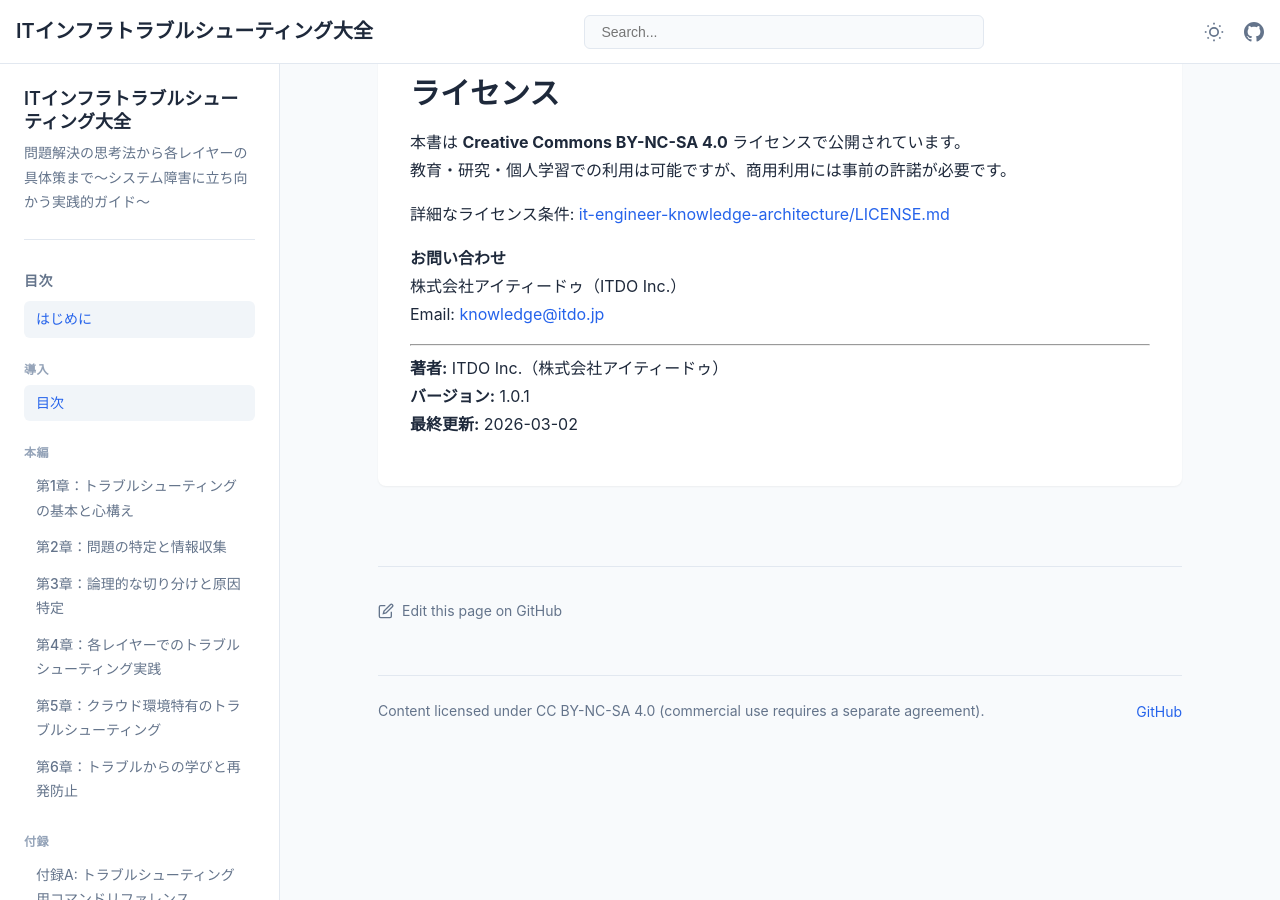
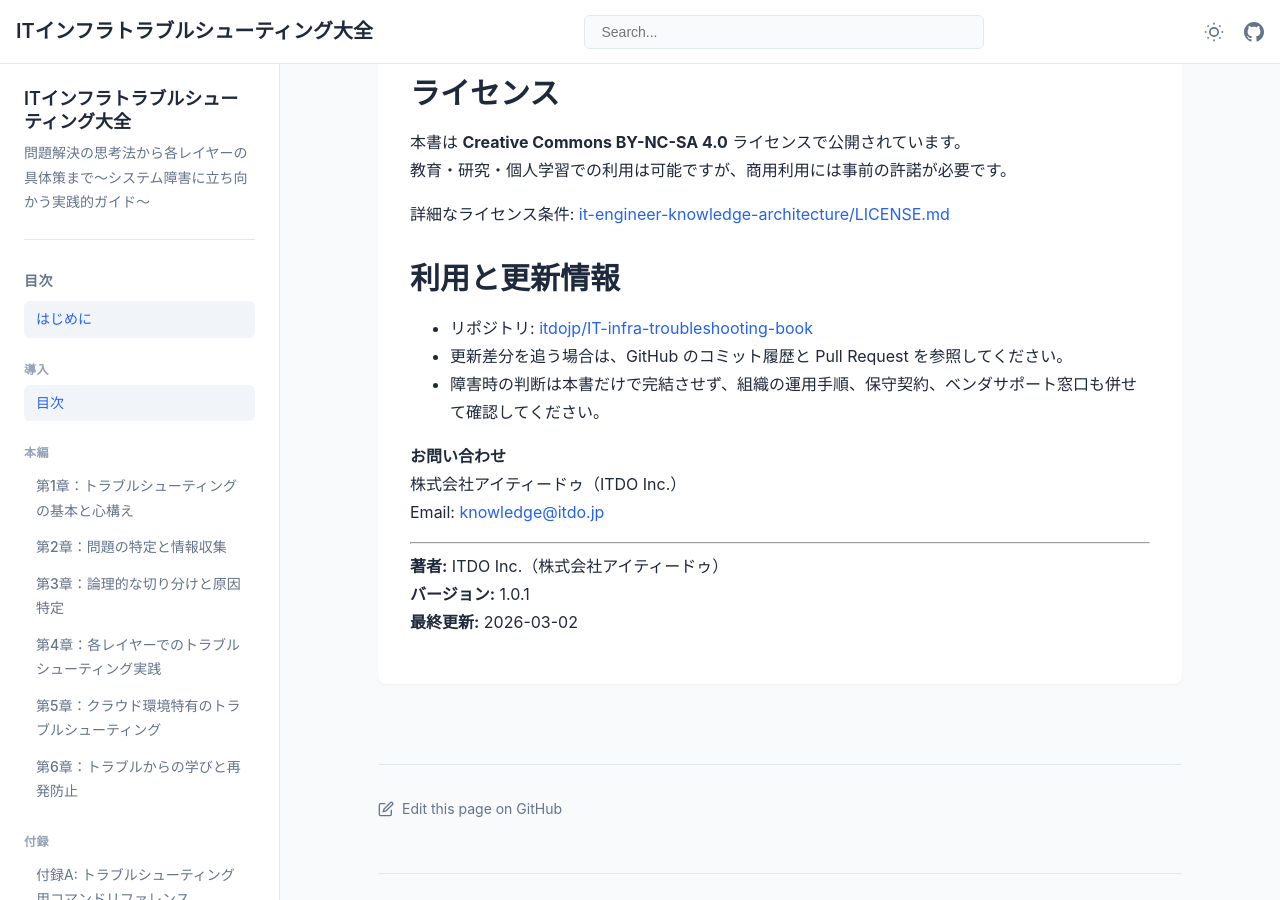
Before and after one commit to itdojp/IT-infra-troubleshooting-book, a Jekyll site: the page built from docs/index.md, in a window 1280 px wide and 900 px high, scrolled down 3211 px. Built offline with Jekyll 4.4.1, drawn with Linux system fonts in a browser that asks for light colours.

Commit message:
docs: improve troubleshooting index guidance

```diff
--- a/docs/index.md
+++ b/docs/index.md
@@ -94,6 +94,12 @@ ITインフラの設計・構築・運用に20年以上携わり、大規模シ
 
 詳細なライセンス条件: [it-engineer-knowledge-architecture/LICENSE.md](https://github.com/itdojp/it-engineer-knowledge-architecture/blob/main/LICENSE.md)
 
+## 利用と更新情報
+
+- リポジトリ: [itdojp/IT-infra-troubleshooting-book](https://github.com/itdojp/IT-infra-troubleshooting-book)
+- 更新差分を追う場合は、GitHub のコミット履歴と Pull Request を参照してください。
+- 障害時の判断は本書だけで完結させず、組織の運用手順、保守契約、ベンダサポート窓口も併せて確認してください。
+
 **お問い合わせ**
 株式会社アイティードゥ（ITDO Inc.）
 Email: [knowledge@itdo.jp](mailto:knowledge@itdo.jp)
```
